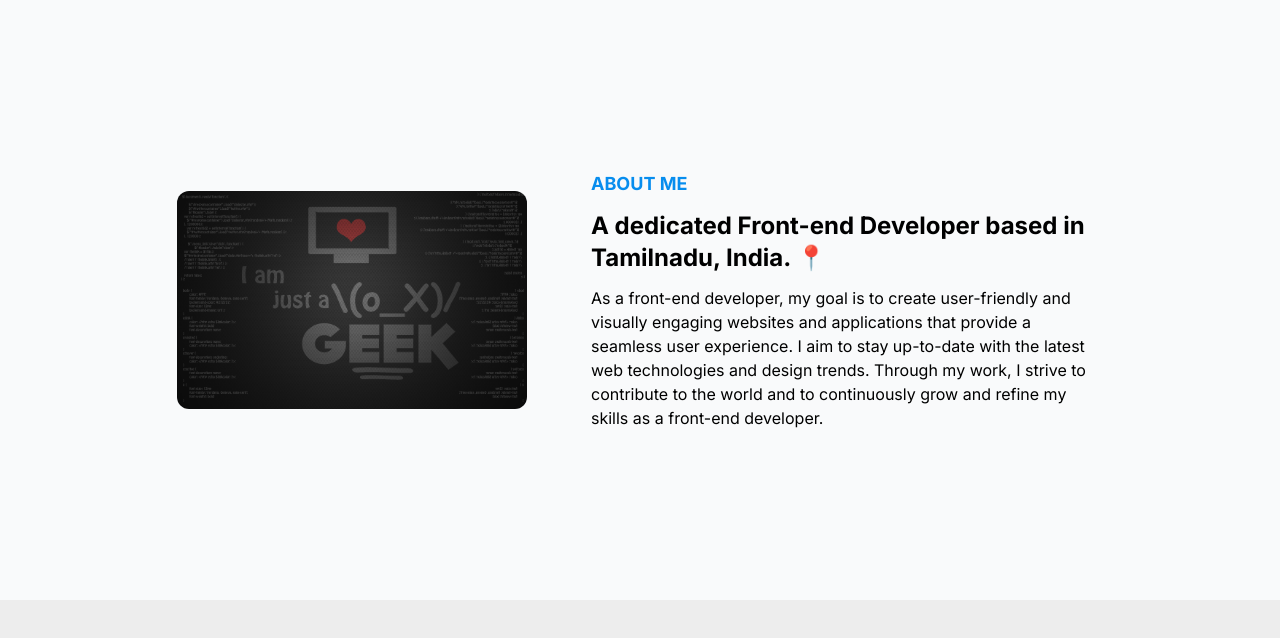
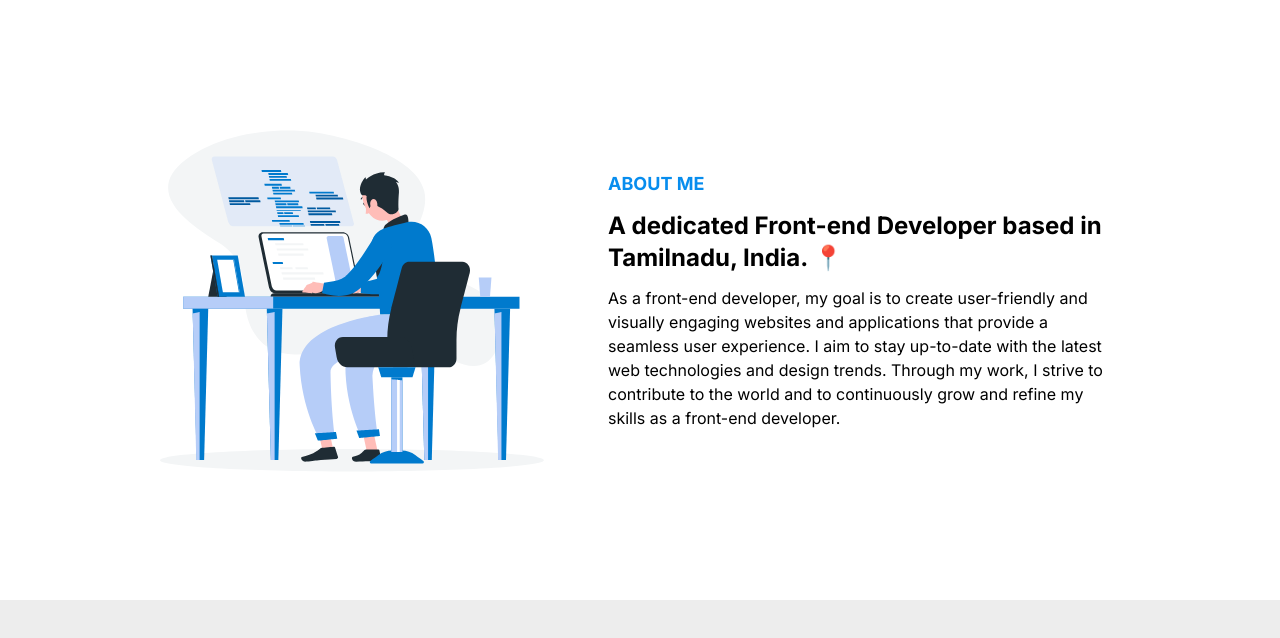
Before and after one commit to binoymanoj/portfolio, a Next.js app: page /about in a window 1280 px wide. Shown: the top 638 px of the page. Built offline with nearby package versions, Linux system fonts and the light colour scheme.

Commit message:
changes in about page

```diff
--- a/app/about/page.jsx
+++ b/app/about/page.jsx
@@ -1,13 +1,15 @@
+"use client";
+
 import React from 'react';
-import Image from 'next/image';
-import aboutpageimg from "@/assets/aboutpageimg.jpeg";
+import Lottie from "lottie-react";
+import codinganimation from "@/assets/codinganimation.json";
 
 function About() {
     return (
-        <div id="about" className='about bg-gray-50 dark:bg-zinc-700 text-black dark:text-white'>
+        <div id="about" className='about bg-white dark:bg-zinc-700 text-black dark:text-white'>
             <div className="h-[600px] flex items-center w-100 justify-center">
                 <div className='flex flex-wrap gap-16 items-center justify-center' >
-                    <Image src={aboutpageimg} alt="image" height="200" width="350" priority className='rounded-xl relative' />
+                    <Lottie loop={true} animationData={codinganimation} className='relative w-96 ' />
                     <div className="max-w-lg space-y-3">
                         <h4 className='text-lg text-[var(--primary-color)] font-bold'>ABOUT ME</h4>
                         <h3 className='text-2xl font-bold'>A dedicated Front-end Developer based in Tamilnadu, India. 📍</h3>
```
